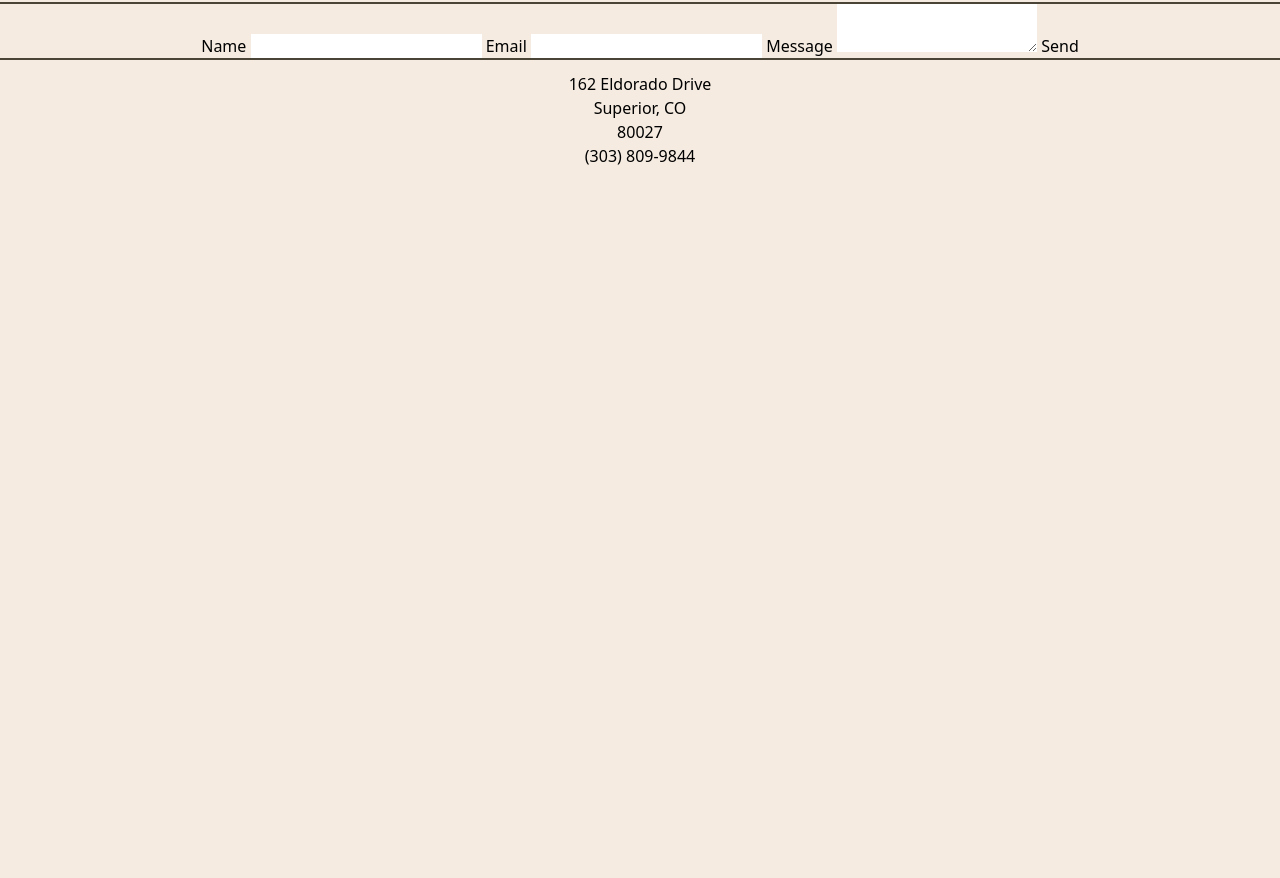
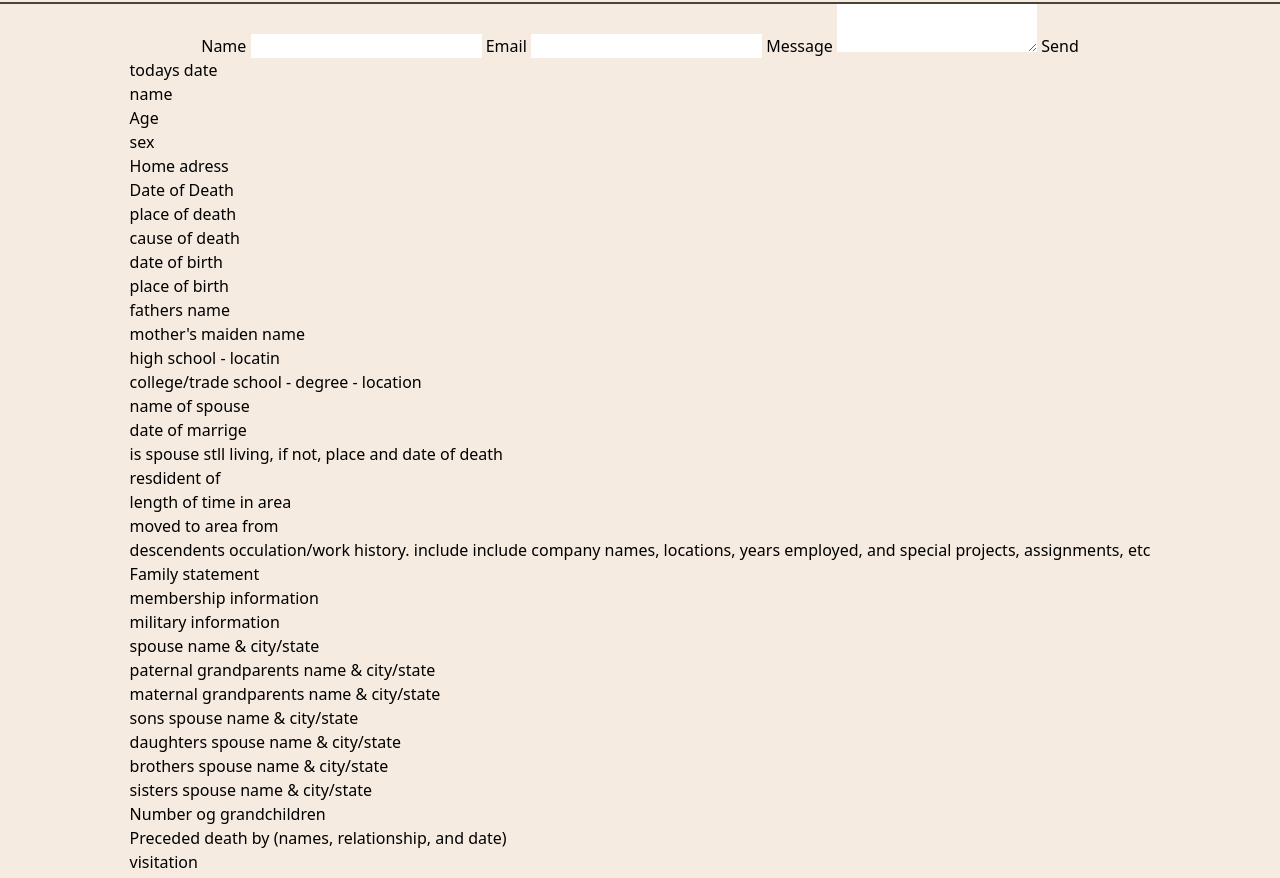
Before and after one commit to HaldenKavanagh/obituary, a website: page public/form.html in a window 1280 px wide. Shown: the part 70-948 px from the top of the page. Before the commit the page ends 800 px from the top, so only its background shows below. Drawn offline with nearby package versions, Linux system fonts and the light colour scheme; a web font is replaced by a local one.

Commit message:
Added form information

```diff
--- a/public/form.html
+++ b/public/form.html
@@ -28,6 +28,48 @@
       <textarea name="message"></textarea>
       <input type="submit" value="Send" />
     </form>
+    <div class="flex flex-col">
+      <p>todays date</p>
+      <p>name</p>
+      <p>Age</p>
+      <p>sex</p>
+      <p>Home adress</p>
+      <p>Date of Death</p>
+      <p>place of death</p>
+      <p>cause of death</p>
+      <p>date of birth</p>
+      <p>place of birth</p>
+      <p>fathers name</p>
+      <p>mother's maiden name</p>
+      <p>high school - locatin</p>
+      <p>college/trade school - degree - location</p>
+      <p>name of spouse</p>
+      <p>date of marrige</p>
+      <p>is spouse stll living, if not, place and date of death</p>
+      <p>resdident of</p>
+      <p>length of time in area</p>
+      <p>moved to area from</p>
+      <p>
+        descendents occulation/work history. include include company names,
+        locations, years employed, and special projects, assignments, etc
+      </p>
+      <p>Family statement</p>
+      <p>membership information</p>
+      <p>military information</p>
+      <p>spouse name & city/state</p>
+      <p>paternal grandparents name & city/state</p>
+      <p>maternal grandparents name & city/state</p>
+      <p>sons spouse name & city/state</p>
+      <p>daughters spouse name & city/state</p>
+      <p>brothers spouse name & city/state</p>
+      <p>sisters spouse name & city/state</p>
+      <p>Number og grandchildren</p>
+      <p>Preceded death by (names, relationship, and date)</p>
+      <p>visitation</p>
+      <p>service information (select) funeral, memorial, gravesde</p>
+      <p>place of burial</p>
+      <p>memorial contributors</p>
+    </div>
 
     <!-- footer -->
     <footer class="border-t-2 border-brown w-full text-center py-3">
```
Also changed, not shown: public/index.html (+40 -13 lines), public/assets/images/pfp.jpg (added), public/css/tailwind-output.css.
